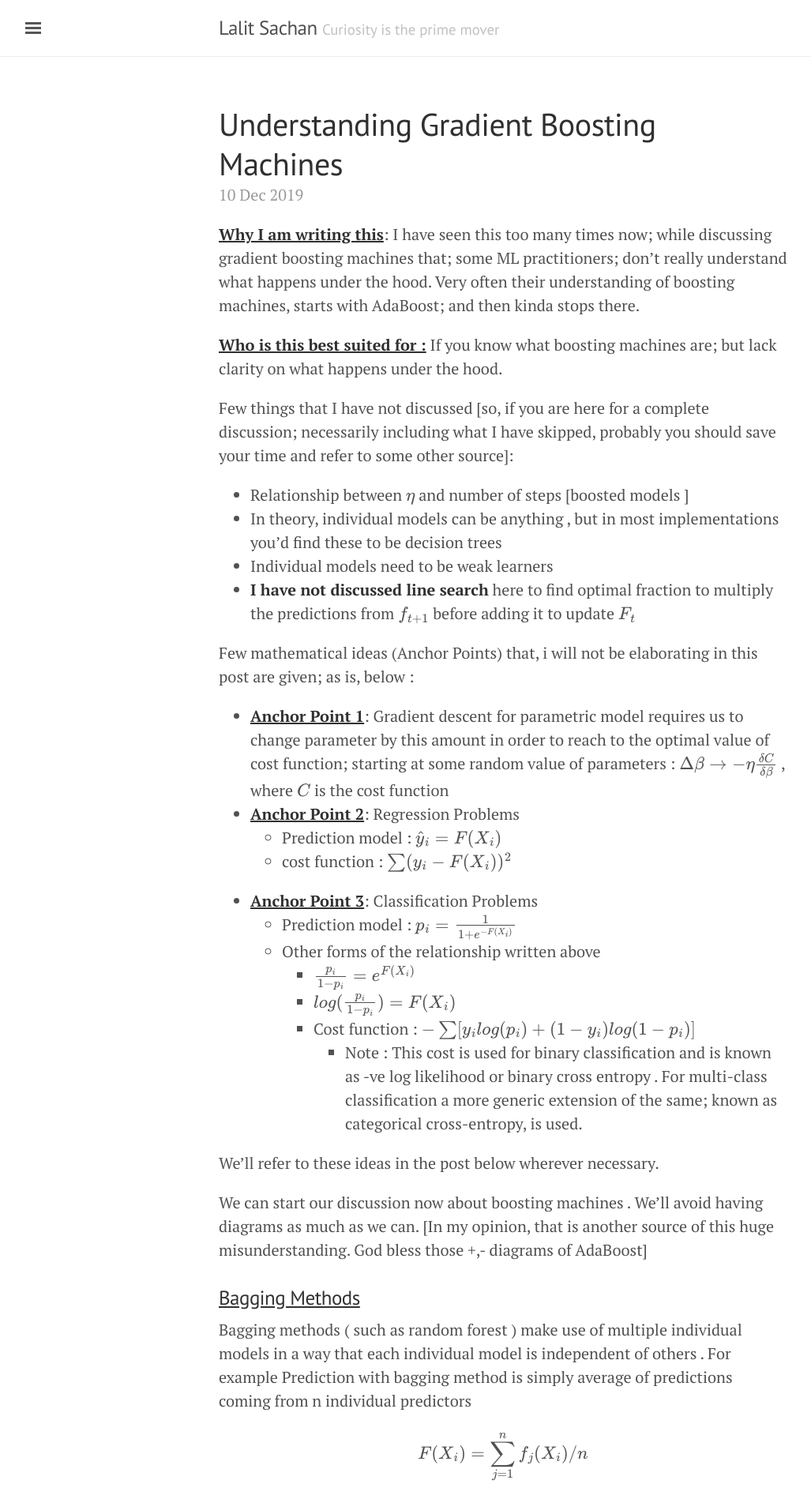
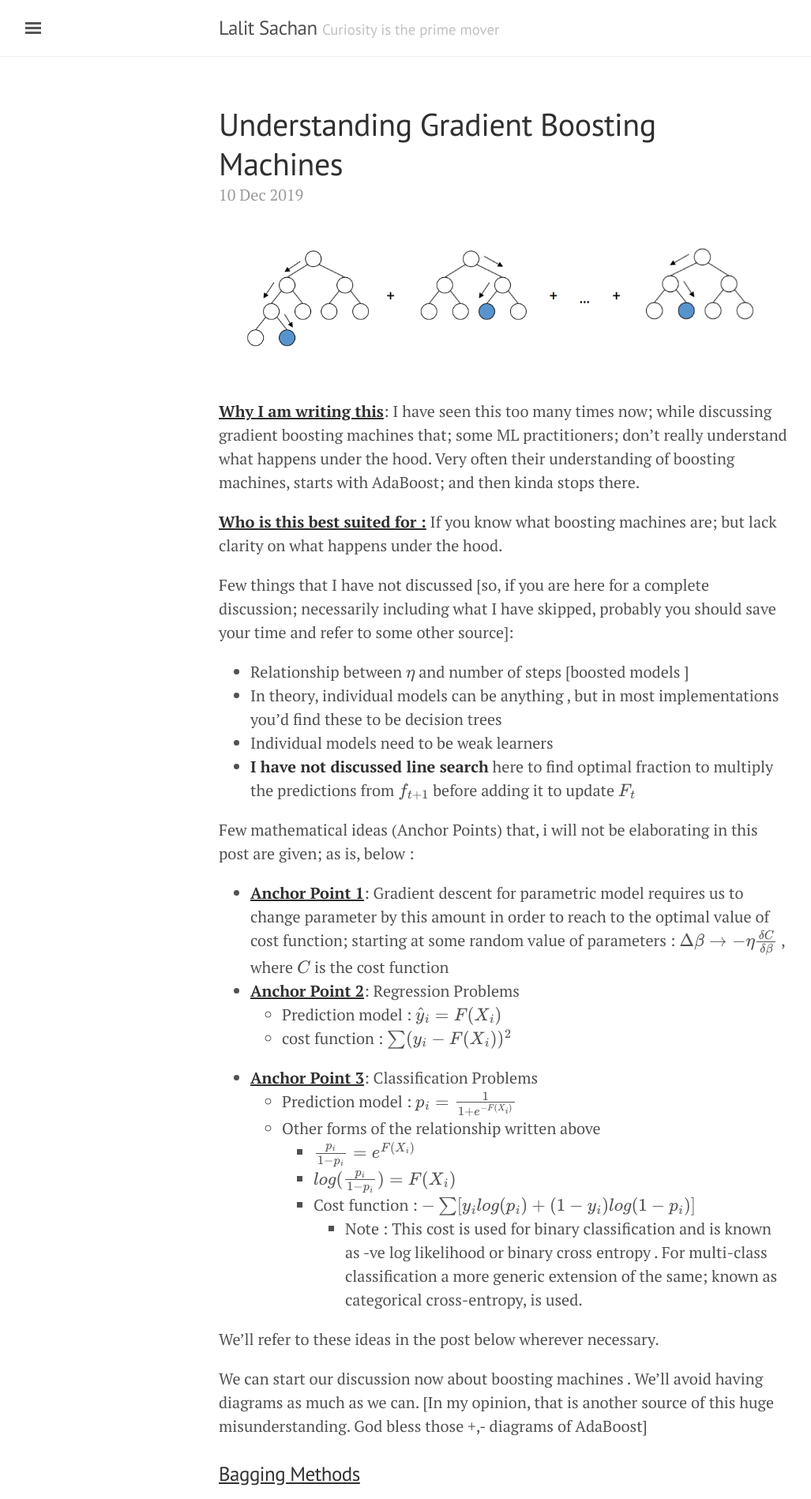
Before and after one commit to lalitsachan/lalitsachan.github.io, a Jekyll site: the page built from _posts/2019-12-10-Gradient-Boosting-Machines.md, in a window 1280 px wide. Shown: the top 1898 px of the page at 79% size, without its empty margins (3-1030 px from the left). Built offline with Jekyll 4.4.1, drawn with Linux system fonts in a browser that asks for light colours; formulas are drawn with MathJax 3; comment, search, counter and statistics services are not loaded.

Commit message:
added header images to first two posts

```diff
--- a/_posts/2019-12-10-Gradient-Boosting-Machines.md
+++ b/_posts/2019-12-10-Gradient-Boosting-Machines.md
@@ -6,7 +6,9 @@ comments: true
 
 ---
 
- **<u>Why I am writing this</u>**: I have seen this too many times now; while discussing gradient boosting machines that; some ML practitioners; don't really understand what happens under the hood. Very often their understanding of boosting machines, starts with AdaBoost; and then kinda stops there.
+ ![gbm](/images/gbm.png)
+
+**<u>Why I am writing this</u>**: I have seen this too many times now; while discussing gradient boosting machines that; some ML practitioners; don't really understand what happens under the hood. Very often their understanding of boosting machines, starts with AdaBoost; and then kinda stops there.
 
 **<u>Who is this best suited for :</u>** If you know what boosting machines are; but lack clarity on what happens under the hood.
 
```
Also changed, not shown: _posts/2019-07-09-Feature-Engineering.md (+2 -0 lines), images/feat_eng.jpg (added), images/gbm.png (added).
